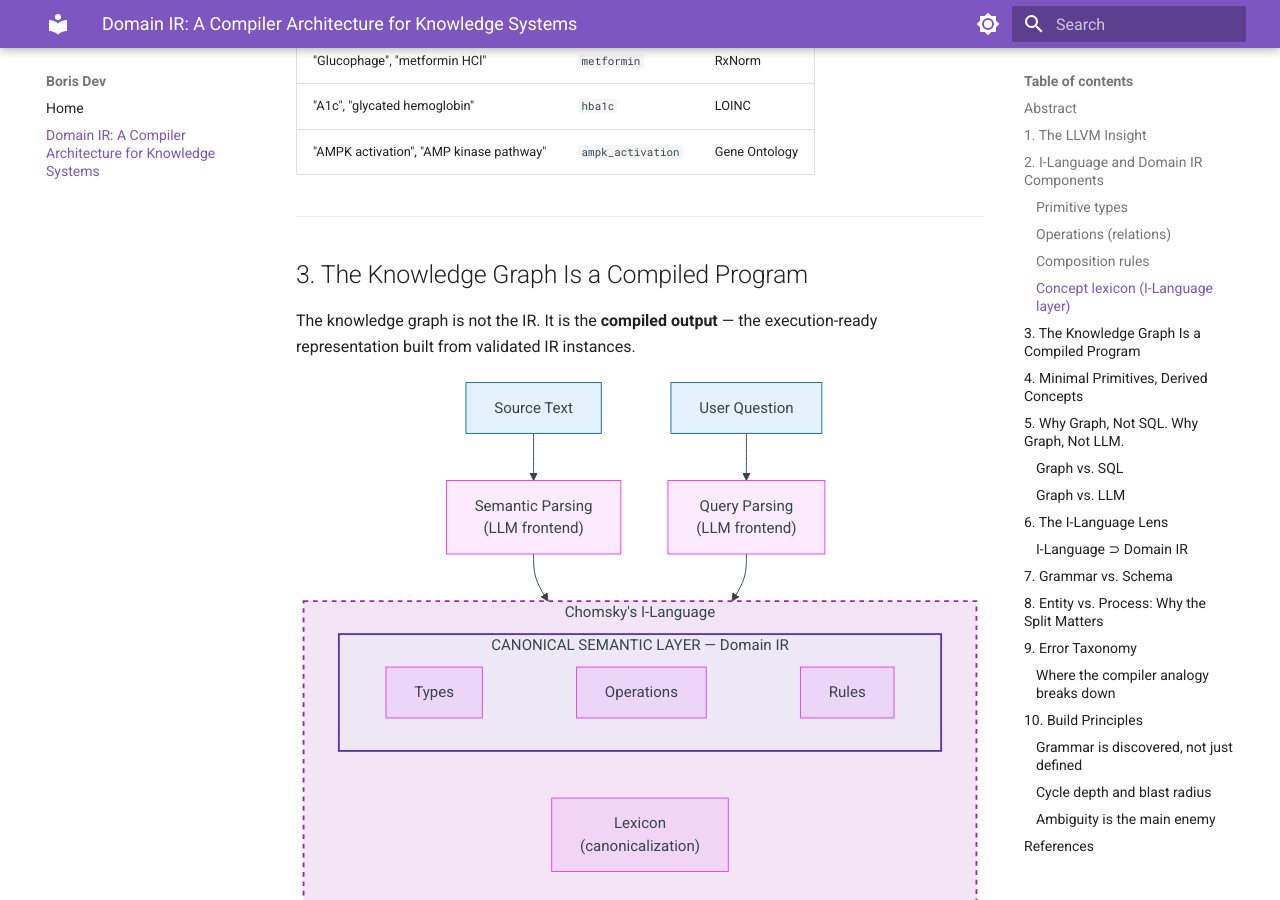
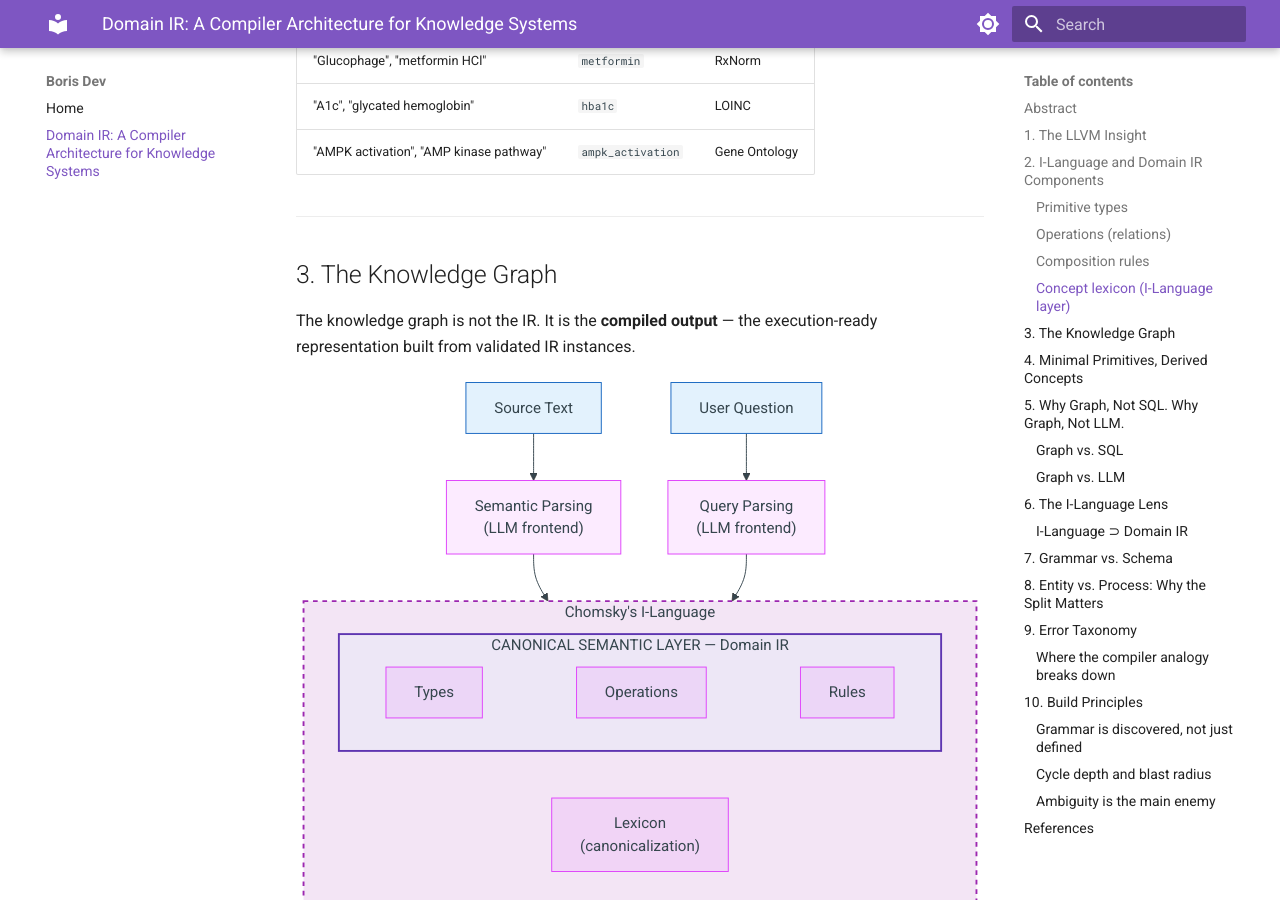
Before and after one commit to borisdev/borisdev.github.io, an MkDocs documentation site: the page built from docs/domain-grammar-compiler.md, in a window 1280 px wide and 900 px high, scrolled down 3578 px. Built offline with MkDocs 1.6.1 and Material for MkDocs 9.7.7, drawn with Linux system fonts in a browser that asks for light colours.

Commit message:
Simplify Section 3 title to "The Knowledge Graph"
Co-Authored-By: Claude Opus 4.6 (1M context) <noreply@anthropic.com>

```diff
--- a/docs/domain-grammar-compiler.md
+++ b/docs/domain-grammar-compiler.md
@@ -142,7 +142,7 @@ The lexicon sits outside the IR but inside the I-Language. It maps surface forms
 
 ---
 
-## 3. The Knowledge Graph Is a Compiled Program
+## 3. The Knowledge Graph
 
 The knowledge graph is not the IR. It is the **compiled output** — the execution-ready representation built from validated IR instances.
 
```
